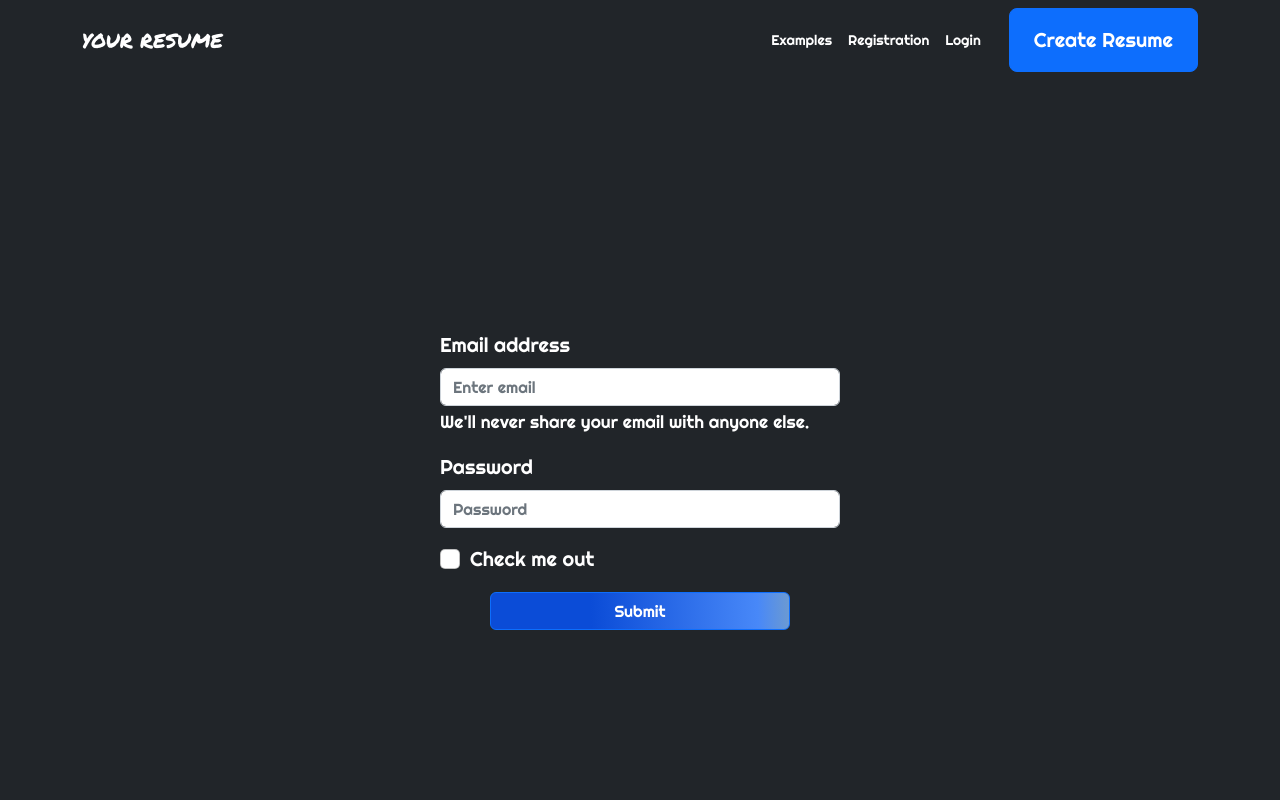
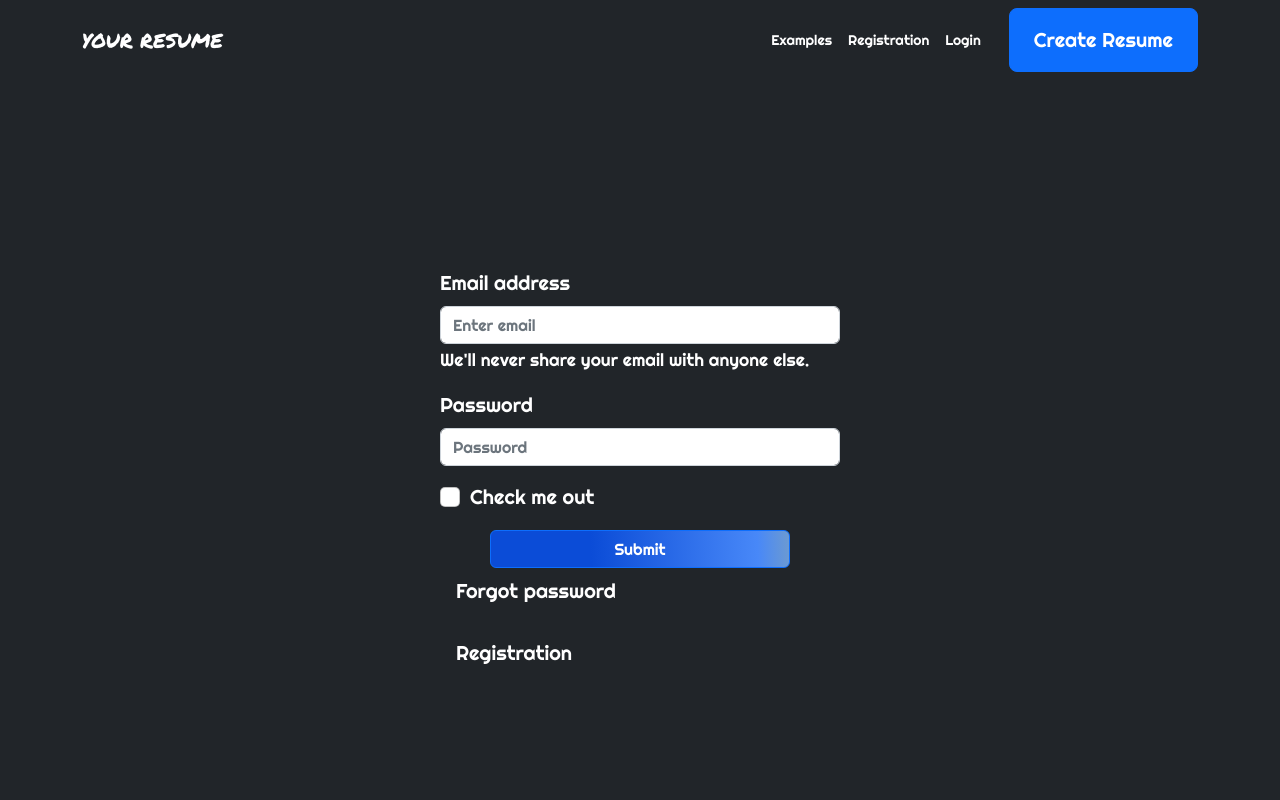
Before and after one commit to Daryna00/Resume, a React (Create React App) app in the folder resume_front/: page /authorisation in a window 1280 px wide. Shown: the top 800 px of the page. Built offline with nearby package versions, Linux system fonts and the light colour scheme; a web font is replaced by a local one.

Commit message:
fix page login

```diff
--- a/resume_front/src/pages/Auth.js
+++ b/resume_front/src/pages/Auth.js
@@ -1,6 +1,7 @@
 import React from 'react';
-import {Button, Form} from "react-bootstrap";
+import {Button, Form, Nav} from "react-bootstrap";
 import '../css/Login.css'
+import {AREA_ROUTE, CATEGORY_ROUTE, REGISTRATION_ROUTE} from "../utils/consts";
 
 const Auth = () => {
     return (
@@ -23,6 +24,12 @@ const Auth = () => {
             <Button variant="primary" className="button-submit" type="submit">
                 Submit
             </Button>
+            <Nav className="mb-3">
+                <Nav.Link href='#'>Forgot password</Nav.Link>
+            </Nav>
+            <Nav className="mb-3">
+                <Nav.Link href={REGISTRATION_ROUTE}>Registration</Nav.Link>
+            </Nav>
         </Form>
     );
 };
```
